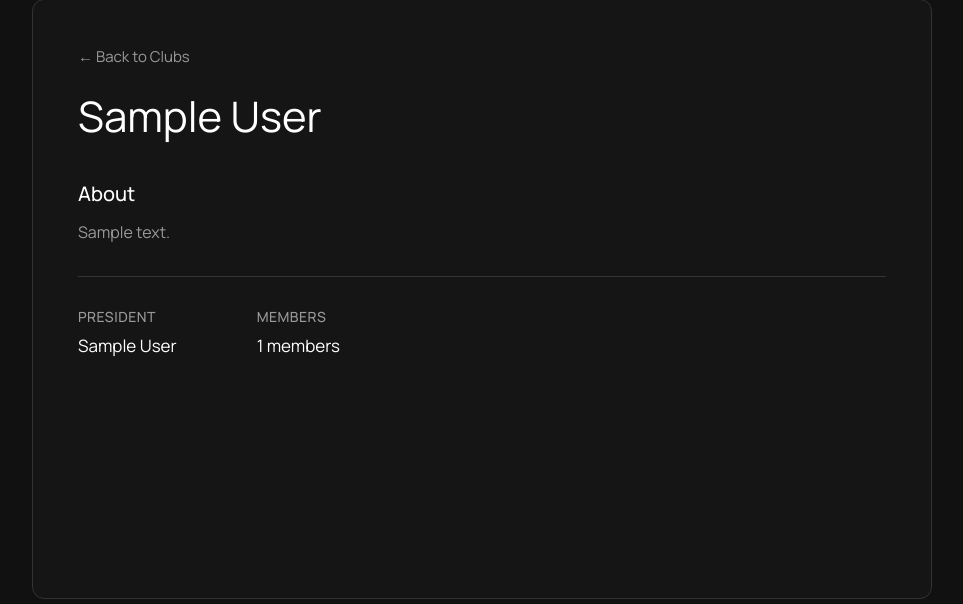
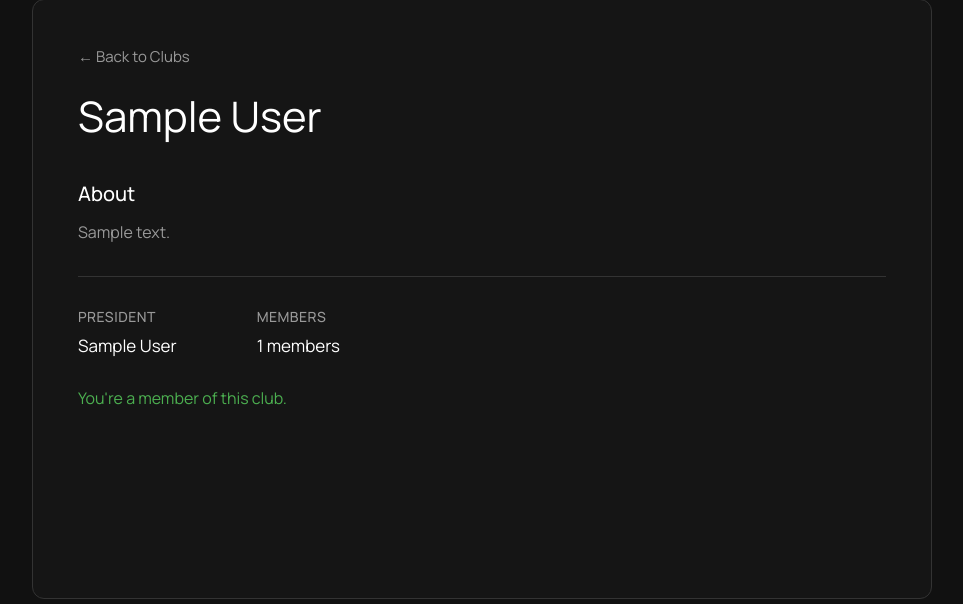
Before and after one commit to nolsluv/club-manager, a Django app: page /clubs/1/ in a window 1280 px wide. Shown: the part 156-760 px from the top of the page, without its empty margins (158-1121 px from the left). Run offline with Django 5.2, Linux system fonts and the light colour scheme; a user stored in the database is signed in; tables that the repository leaves empty hold one stand-in row (values such as "Sample post").

Commit message:
updated club_detail template

```diff
--- a/templates/club_detail.html
+++ b/templates/club_detail.html
@@ -24,6 +24,18 @@
                 <p>{{ club.members.count }} members</p>
             </div>
         </div>
+        <div class="club-join-action" style="margin-top: 30px;">
+            {% if is_member %}
+                <p style="color: #4caf50;">You're a member of this club.</p>
+            {% elif pending_request %}
+                <p style="color: #999;">Your request to join is pending approval.</p>
+            {% else %}
+                <form method="post" action="{% url 'request_membership' club.id %}">
+                    {% csrf_token %}
+                    <button type="submit" class="btn">Join Club</button>
+                </form>
+             {% endif %}
+        </div>
     </div>
 </div>
 
```
